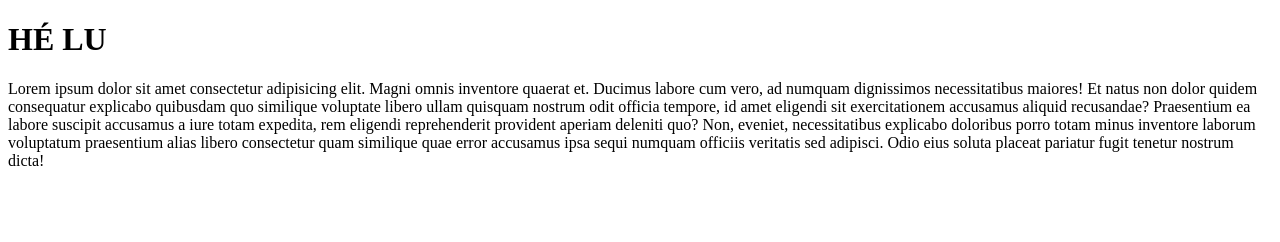
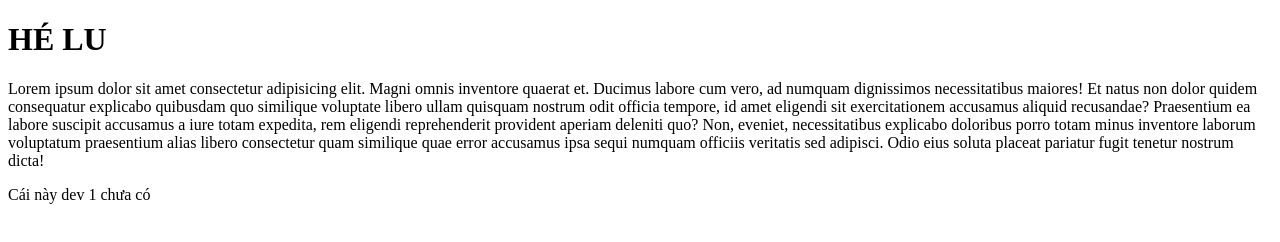
Before and after one commit to ngkhanhduy98/BC64_Git, a plain HTML site: page index.html in a window 1280 px wide. Drawn offline with Linux system fonts and the light colour scheme.

Commit message:
thêm cái mà thằng dev 1 không có

```diff
--- a/index.html
+++ b/index.html
@@ -20,5 +20,6 @@
       quae error accusamus ipsa sequi numquam officiis veritatis sed adipisci.
       Odio eius soluta placeat pariatur fugit tenetur nostrum dicta!
     </p>
+    <p>Cái này dev 1 chưa có</p>
   </body>
 </html>
```
